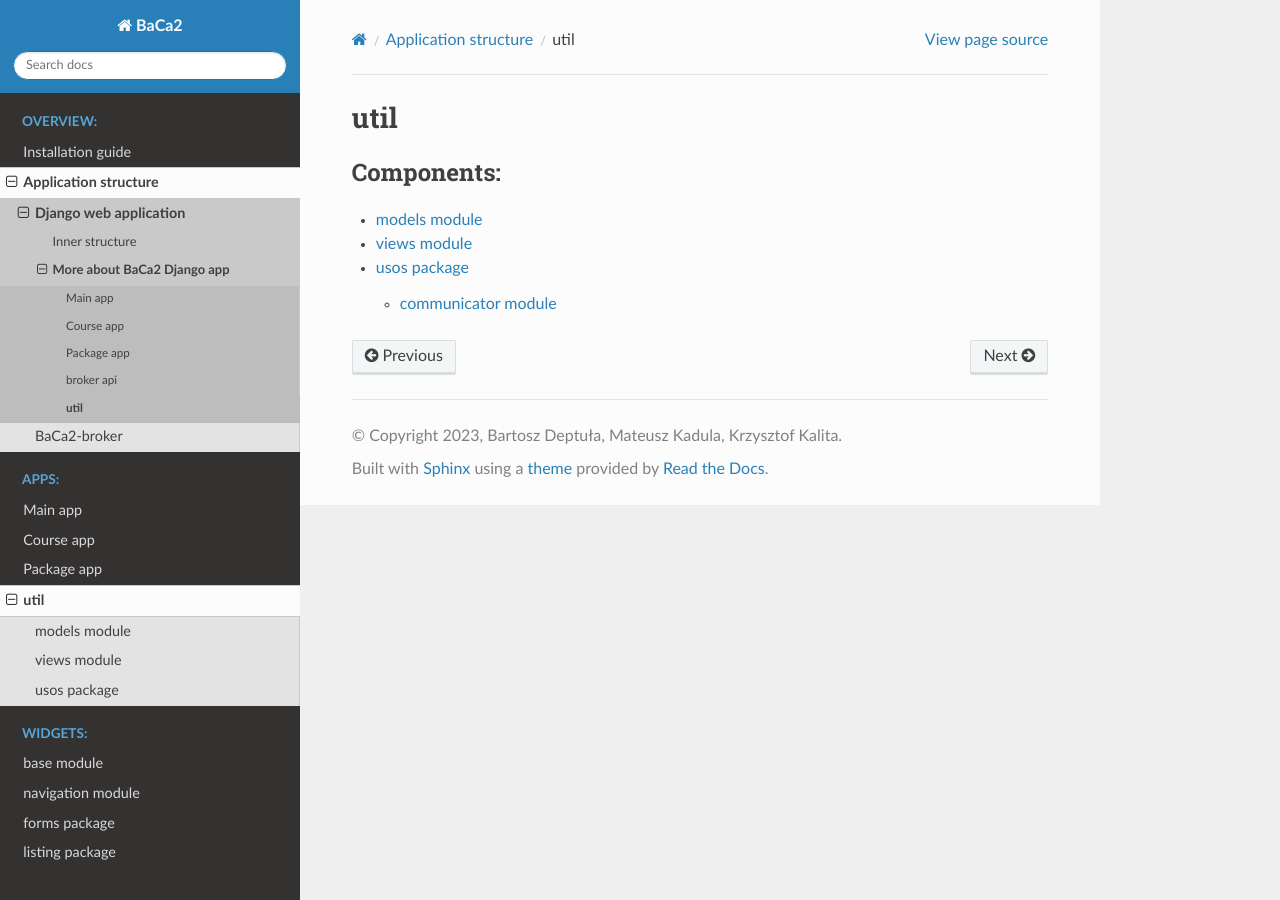
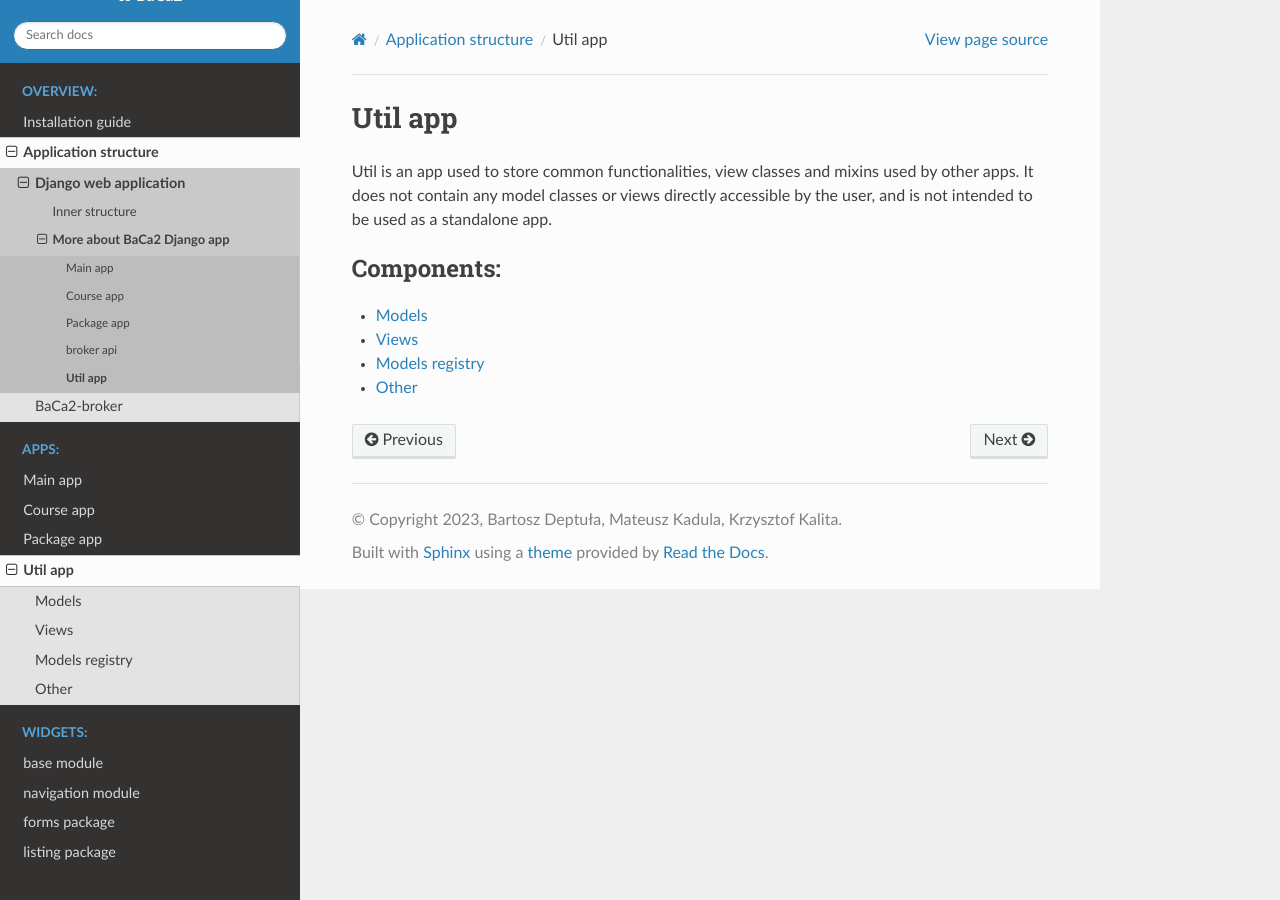
Before and after one commit to BaCa2-project/BaCa2, a Sphinx documentation site: the page built from BaCa2/docs/source/modules/apps/util/index.rst, in a window 1280 px wide. Built offline with Sphinx 7.4.7 and the Read the Docs theme 2.0.0, drawn with Linux system fonts in a browser that asks for light colours; pages that are not in the unit, such as notebooks, are missing from menus.

Commit message:
Add util app sphinx configuration
DOCS MAIN-39 [IN PROGRESS]
Application structure - django app MAIN-41 [IN PROGRESS]
- Util MAIN-48 [OPEN] -> [DONE]

```diff
--- a/BaCa2/docs/source/modules/apps/main/views.rst
+++ b/BaCa2/docs/source/modules/apps/main/views.rst
@@ -8,10 +8,6 @@ for other main views, related with models from ``main`` app. Also login and dash
 
 Model-related views
 """""""""""""""""""
-
-.. autoclass:: BaCa2ModelView
-    :members:
-    :private-members:
 
 .. autoclass:: UserModelView
     :members:
--- a/BaCa2/docs/source/modules/apps/util/index.rst
+++ b/BaCa2/docs/source/modules/apps/util/index.rst
@@ -1,5 +1,8 @@
-util
-====
+Util app
+========
+
+Util is an app used to store common functionalities, view classes and mixins used by other apps.
+It does not contain any model classes or views directly accessible by the user, and is not intended to be used as a standalone app.
 
 ..  toctree::
     :maxdepth: 2
@@ -7,4 +10,5 @@ util
 
     models
     views
-    usos
+    models_registry
+    other
--- a/BaCa2/docs/source/modules/apps/util/usos.rst
+++ /dev/null
@@ -1,10 +0,0 @@
-usos package
-============
-
-communicator module
--------------------
-
-.. automodule:: util.usos.communicator
-   :members:
-   :undoc-members:
-   :show-inheritance:
```
Also changed, not shown: BaCa2/docs/source/modules/apps/util/models.rst (+12 -6 lines), BaCa2/docs/source/modules/apps/util/models_registry.rst (added, +10 -0 lines), BaCa2/docs/source/modules/apps/util/other.rst (added, +10 -0 lines), BaCa2/docs/source/modules/apps/util/views.rst (+21 -6 lines).
